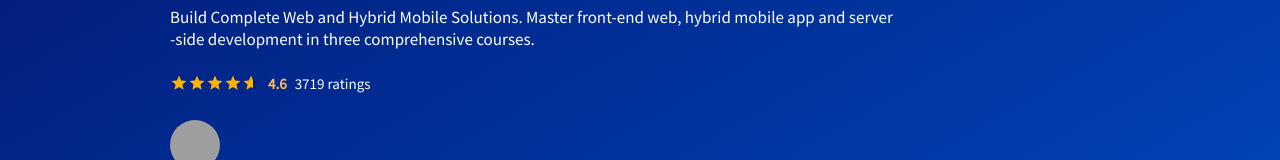
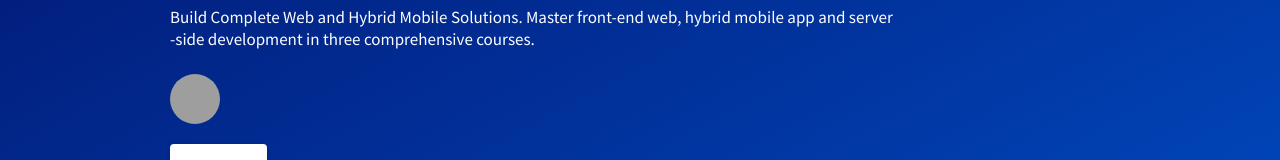
Before and after one commit to suhasml/ethicalByte, a React (Create React App) app in the folder client/: page /browse/1/1 in a window 1280 px wide. Shown: the part 172-332 px from the top of the page. Built offline with nearby package versions, Linux system fonts and the light colour scheme; no server answers; grey boxes are pictures that could not be loaded.

Commit message:
vid player

```diff
--- a/client/src/Shared-Components/CourseBanner/CourseBanner.jsx
+++ b/client/src/Shared-Components/CourseBanner/CourseBanner.jsx
@@ -22,7 +22,7 @@ const CourseBanner = ({ course }) => {
   const classes = useStyles();
   const color2 = '#021B79';
   const color3 = '#0056D2';
-  const rating = (Math.random() * (5 - 3.5) + 3.5).toFixed(1);
+  // const rating = (Math.random() * (5 - 3.5) + 3.5).toFixed(1);
 
   const activeUser = useSelector((state) => state.auth.user);
 
@@ -74,7 +74,7 @@ const CourseBanner = ({ course }) => {
               </p>
 
               {/* Rating Container */}
-              <Grid Grid container spacing={1} style={{ marginTop: '20px' }}>
+              {/* <Grid Grid container spacing={1} style={{ marginTop: '20px' }}>
                 <Grid item>
                   <Rating
                     name="simple-controlled"
@@ -92,7 +92,7 @@ const CourseBanner = ({ course }) => {
                     {Math.ceil(Math.random() * (4500 - 2500) + 2500)} ratings
                   </p>
                 </Grid>
-              </Grid>
+              </Grid> */}
 
               {/* Instructor container */}
               <Grid
```
